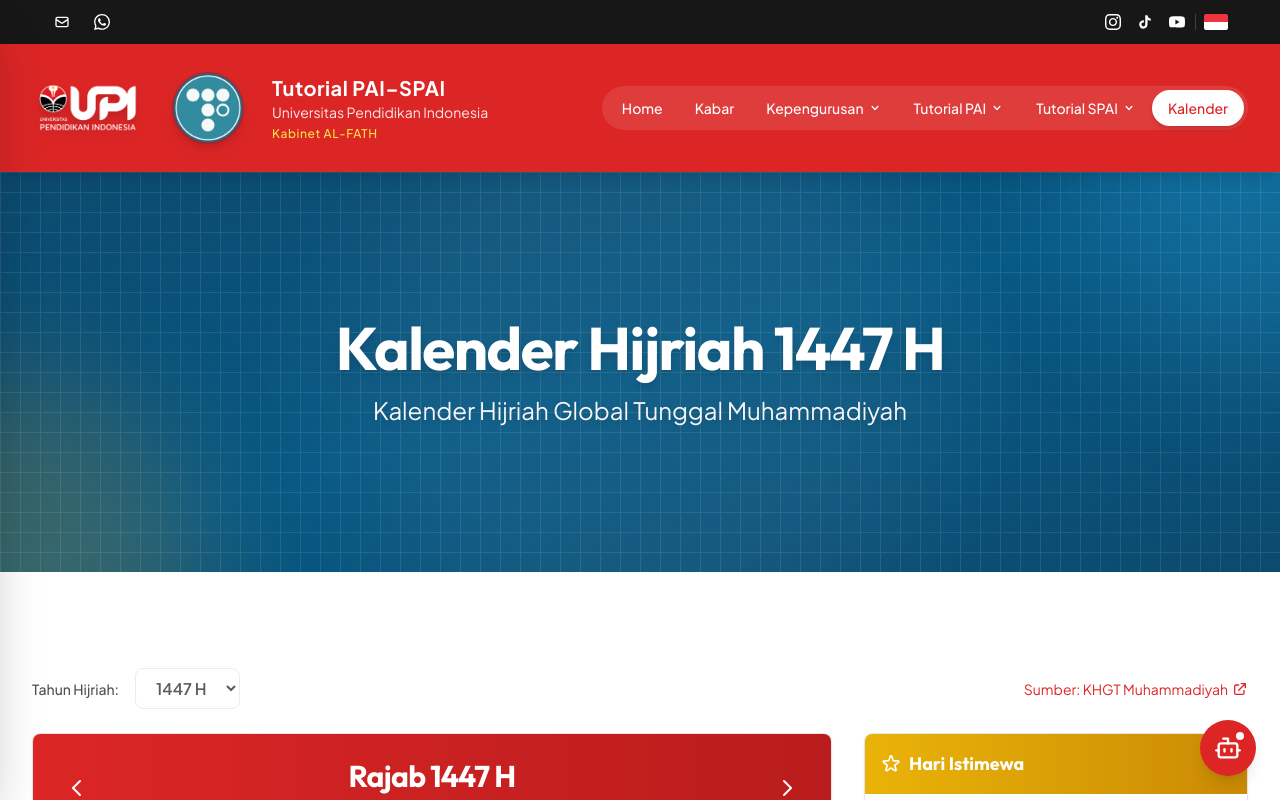
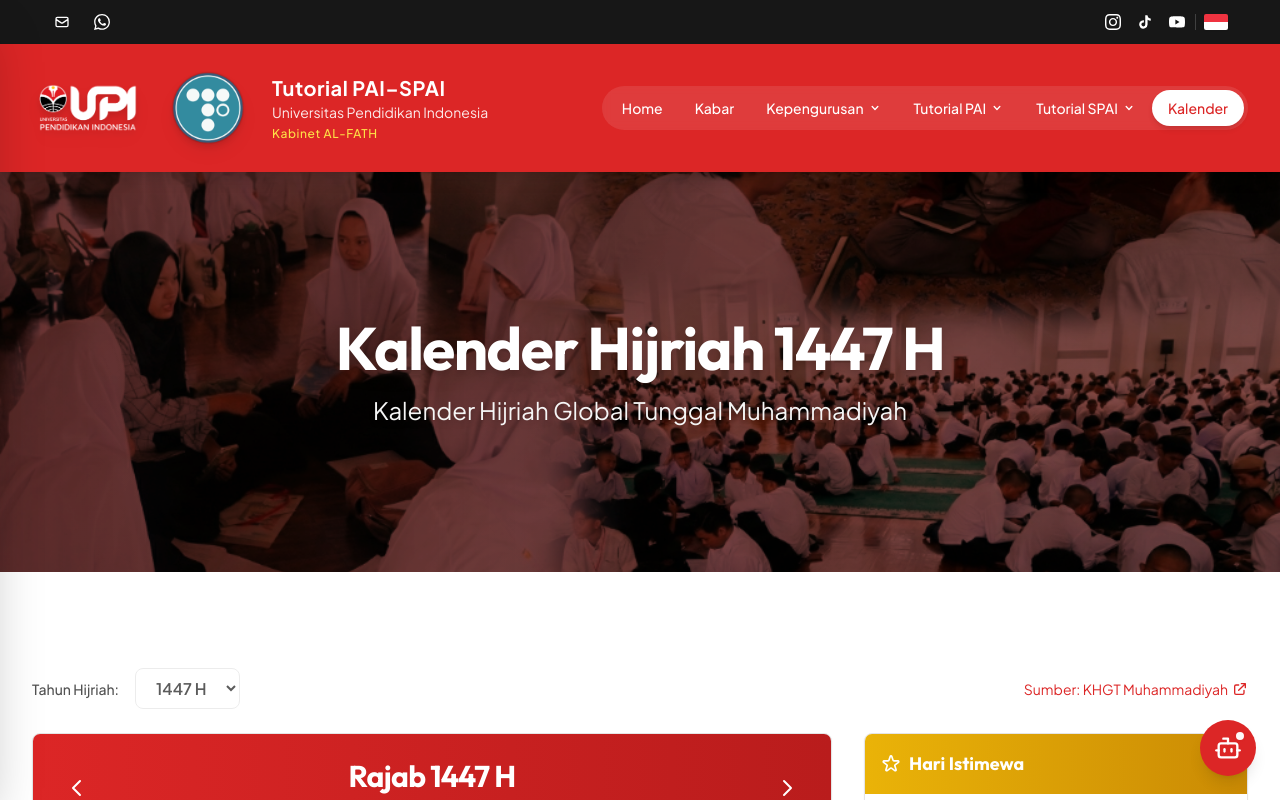
Before and after one commit to Muhtaromalbayt/tutorial-pai-upi, a Next.js app: page /kalender in a window 1280 px wide. Shown: the top 800 px of the page. Built offline with nearby package versions, Linux system fonts and the light colour scheme.

Commit message:
feat: add hero background images to pages without photos

```diff
--- a/app/kalender/page.tsx
+++ b/app/kalender/page.tsx
@@ -89,7 +89,7 @@ export default function KalenderPage() {
                 title="Kalender Hijriah 1447 H"
                 subtitle="Kalender Hijriah Global Tunggal Muhammadiyah"
                 height="normal"
-                variant="gradient"
+                backgroundImage="/assets/mentoring-hero.jpg"
             />
 
             <section className="section-academic">
--- a/app/program/bina-kader/page.tsx
+++ b/app/program/bina-kader/page.tsx
@@ -70,7 +70,7 @@ export default function BinaKaderPage() {
             <Hero
                 title="Bina Kader"
                 subtitle="BISA! BISA! BISA! YES! ALLAHUAKBAR!!"
-                variant="gradient"
+                backgroundImage="/assets/mentoring-hero.jpg"
             />
 
             {/* Quick Links Section */}
--- a/app/program/seminar-pai/page.tsx
+++ b/app/program/seminar-pai/page.tsx
@@ -190,7 +190,7 @@ export default function SeminarPAIPage() {
             <Hero
                 title="Seminar PAI"
                 subtitle="Program Tutorial SPAI untuk pengembangan spiritualitas mahasiswa UPI"
-                variant="gradient"
+                backgroundImage="/assets/mentoring-hero.jpg"
             />
 
             {/* Main Content */}
--- a/app/tentang/struktur/page.tsx
+++ b/app/tentang/struktur/page.tsx
@@ -298,7 +298,7 @@ export default function StrukturPage() {
     if (loading) {
         return (
             <main>
-                <Hero title="Struktur Kepengurusan" subtitle="Memuat data..." variant="gradient" />
+                <Hero title="Struktur Kepengurusan" subtitle="Memuat data..." backgroundImage="/assets/mentoring-hero.jpg" />
                 <div className="py-20 flex flex-col items-center justify-center">
                     <div className="animate-spin rounded-full h-12 w-12 border-b-2 border-primary-600 mb-4"></div>
                     <p className="text-neutral-500">Mengambil data pengurus...</p>
@@ -312,7 +312,7 @@ export default function StrukturPage() {
             <Hero
                 title="Struktur Kepengurusan"
                 subtitle="Kabinet AL-FATH Periode 2025/2026"
-                variant="gradient"
+                backgroundImage="/assets/mentoring-hero.jpg"
             />
 
             <section className="bg-white py-12 sm:py-16 lg:py-20">
```
